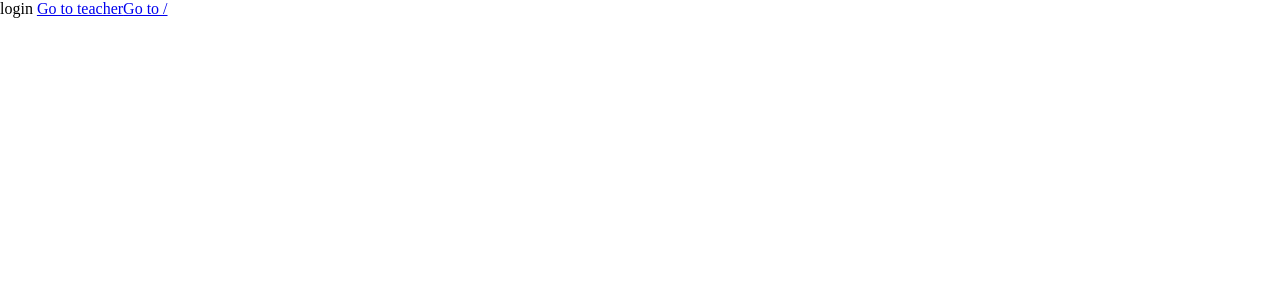
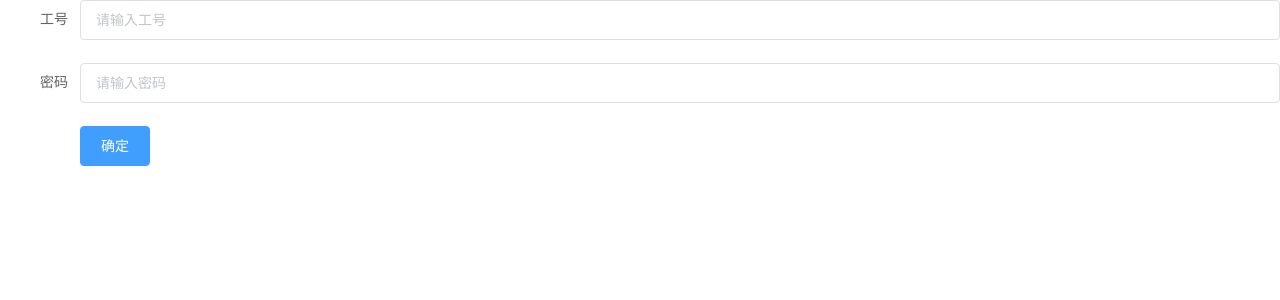
Before and after one commit to Spicy0strip/teacher-task, a Vue app: page /#/login in a window 1280 px wide. Shown: the top 300 px of the page. Built offline with nearby package versions, Linux system fonts and the light colour scheme.

Commit message:
feat: login

```diff
--- a/package.json
+++ b/package.json
@@ -12,6 +12,7 @@
     "build": "node build/build.js"
   },
   "dependencies": {
+    "axios": "^0.21.1",
     "element-ui": "^2.15.1",
     "less": "^4.1.1",
     "less-loader": "^5.0.0",
--- a/src/modules/home/pages/login.vue
+++ b/src/modules/home/pages/login.vue
@@ -1,13 +1,52 @@
 <template>
-    <div>
-        login
-        <router-link to="/teacher">Go to teacher</router-link>
-        <router-link to="/">Go to /</router-link>
+    <div class="page-conponent-container_login">
+        <el-form
+            :model="formData"
+            label-width="80px"
+        >
+            <el-form-item
+                label="工号"
+                prop="jobNumber"
+            >
+                <el-input placeholder="请输入工号" v-model="formData.jobNumber"></el-input>
+            </el-form-item>
+
+            <el-form-item
+                label="密码"
+                prop="password"
+            >
+                <el-input v-model="formData.password" placeholder="请输入密码"></el-input>
+            </el-form-item>
+            <el-form-item>
+                <el-button type="primary" @click="submit">确定</el-button>
+            </el-form-item>
+        </el-form>
     </div>
 </template>
 <script>
+import { Input, Form, FormItem, Button } from 'element-ui';
 export default {
     name: 'login',
+    components: {
+        ElInput: Input,
+        ElForm: Form,
+        ElFormItem: FormItem,
+        ElButton: Button,
+    },
+    data() {
+        const self = this;
+        return {
+            formData: {
+                jobNumber: '',
+                password: '',
+            }
+        };
+    },
+    methods: {
+        submit() {
+
+        }
+    }
 }
 </script>
 <style lang="less" scoped>
--- a/src/router/index.js
+++ b/src/router/index.js
@@ -23,7 +23,7 @@ export default new Router({
             path: '/',
             name: 'index',
             component: Home,
-            redirect: '/teacher',
+            redirect: '/login',
             children: [
                 {
                     path: 'teacher',
--- /dev/null
+++ b/src/services/login.js
@@ -0,0 +1 @@
+import axios from 'axios'
```
Also changed, not shown: 1 other file (tests, documents, lock files or other folders).
